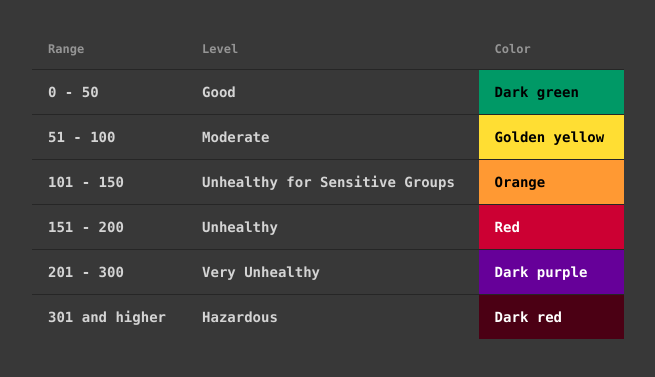
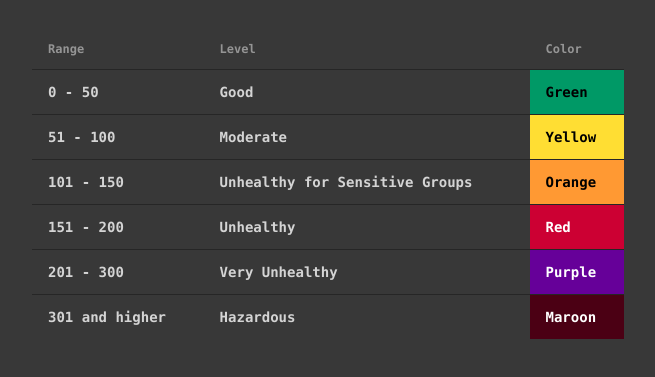
Before and after one commit to itscharukadeshan/Air-Quality-app, a React (Vite) app: page / in a window 1280 px wide. Shown: the part 187-564 px from the top of the page, without its empty margins (16-671 px from the left). Built offline with nearby package versions, Linux system fonts and the light colour scheme; no server answers.

Commit message:
update spacing and change color names

```diff
--- a/src/components/AirQCard.jsx
+++ b/src/components/AirQCard.jsx
@@ -91,9 +91,11 @@ export default function AirQCard({ data }) {
           <div className='stat place-items-center'>
             <div className='stat-title text-xl'>Dominant Pollutant</div>
             <div className='stat-value'>
-              <span className='pl-2'>
+              <span className=' pl-2'>
                 {formattedPolutent.letters}
-                <sub className='text-sm pl-2'>{formattedPolutent.numbers}</sub>
+                <sub className='text-sm font-light pl-2'>
+                  {formattedPolutent.numbers}
+                </sub>
               </span>
             </div>
             <div className='stat-desc py-2'></div>
--- a/src/components/AirQTable.jsx
+++ b/src/components/AirQTable.jsx
@@ -17,12 +17,12 @@ export default function AirQTable() {
           <tr>
             <td>0 - 50</td>
             <td>Good</td>
-            <td className='bg-success text-black'>Dark green</td>
+            <td className='bg-success text-black'>Green</td>
           </tr>
           <tr>
             <td>51 - 100</td>
             <td>Moderate</td>
-            <td className='bg-warning  text-black'>Golden yellow</td>
+            <td className='bg-warning  text-black'>Yellow</td>
           </tr>
           <tr>
             <td>101 - 150</td>
@@ -37,12 +37,12 @@ export default function AirQTable() {
           <tr>
             <td>201 - 300</td>
             <td>Very Unhealthy</td>
-            <td className='bg-unhealthy text-white'>Dark purple</td>
+            <td className='bg-unhealthy text-white'>Purple</td>
           </tr>
           <tr>
             <td>301 and higher</td>
             <td>Hazardous</td>
-            <td className='bg-hazardous text-white'>Dark red</td>
+            <td className='bg-hazardous text-white'>Maroon</td>
           </tr>
         </tbody>
       </table>
```
